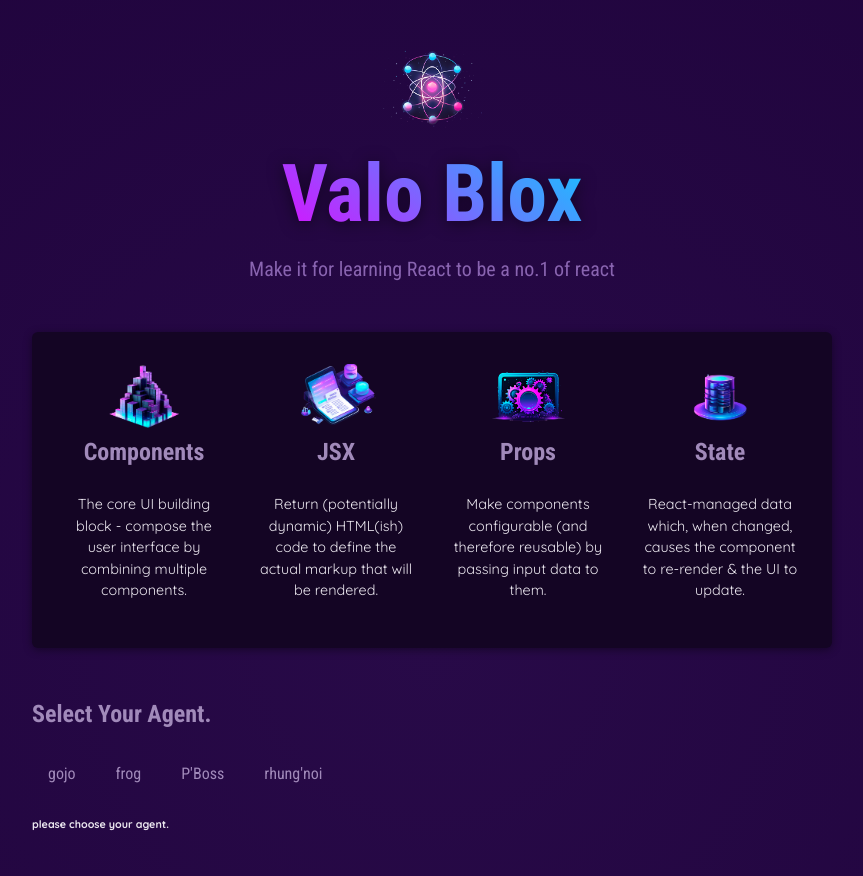
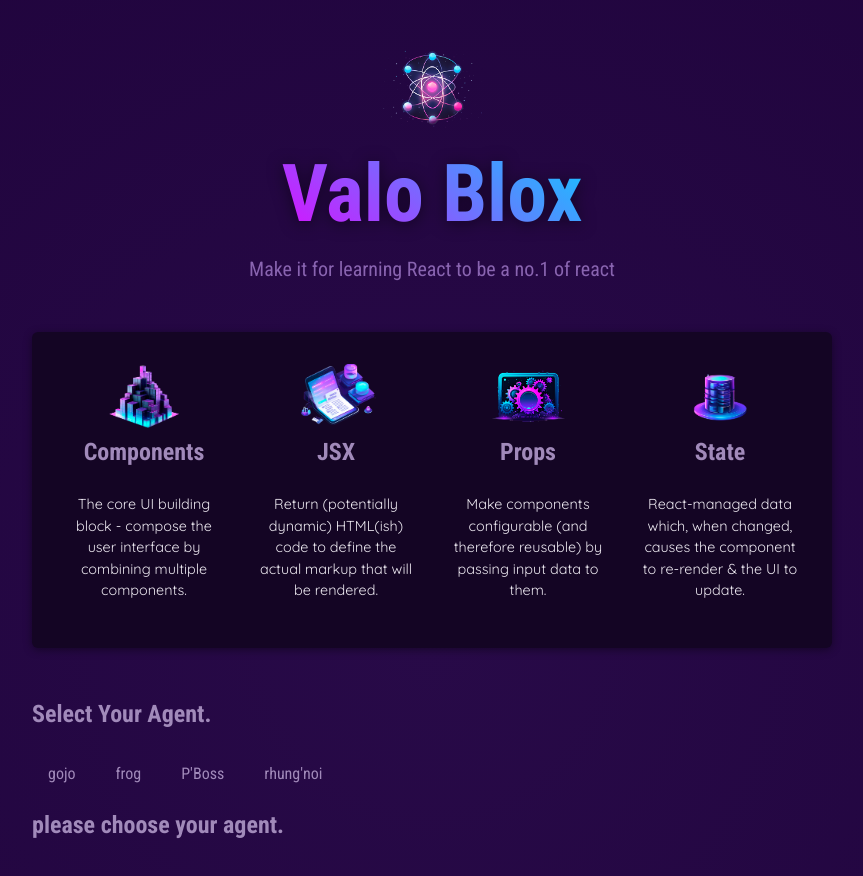
Before and after one commit to t-t13/test02, a React (Vite) app: page / in a window 1280 px wide. Shown: the top 876 px of the page, without its empty margins (208-1071 px from the left). Built offline with nearby package versions, Linux system fonts and the light colour scheme.

Commit message:
react-learning-update # 06 : separate component

```diff
--- a/src/components/Examples/Examples.jsx
+++ b/src/components/Examples/Examples.jsx
@@ -2,6 +2,7 @@ import { useState } from "react";
 import { EXAMPLES } from "../../data";
 import TabButton from "../TabButton/TabButton";
 import Section from "../Sections/Sections";
+import Tabs from "../Tabs/Tab";
 
 export function Examples() {
     // state that can management by hook is useState();
@@ -12,34 +13,32 @@ export function Examples() {
         setAgent(message);
     }
 
-    return (
-        <Section title="Select Your Agent." id="examples">
-            <menu id="">
-                {/* <TabButton onClickThisBut={() => clickTabButton("nah I'd win.")}> gojo </TabButton>
-      <TabButton onClickThisBut={() => clickTabButton("Mu ha ha ha ha.")}> frog </TabButton>
-      <TabButton onClickThisBut={() => clickTabButton("Age it's not reason, can I fight.")}> rhung'noi </TabButton>
-      <TabButton onClickThisBut={() => clickTabButton("Age it's not reason, can I fight."
-      )}> rhung'noi </TabButton> */}
+    let tabContent = <h2> please choose your agent.</h2>;
 
-                <TabButton isSelected={agent === "gojo"} onClickThisBut={() => clickTabButton("gojo")}> gojo </TabButton>
-                <TabButton isSelected={agent === "frog"} onClickThisBut={() => clickTabButton("frog")}> frog </TabButton>
-                <TabButton isSelected={agent === "pBoss"} onClickThisBut={() => clickTabButton("pBoss")}> P'Boss </TabButton>
-                <TabButton isSelected={agent === "rhungNoi"} onClickThisBut={() => clickTabButton("rhungNoi")}> rhung'noi </TabButton>
-
-                {/* หาก description มีการเปลี่ยนแปลง example ก็จะแสดงผลต่างออกไปตามค่าของ description */}
-            </menu>
-
-            {agent ?
+    agent ? tabContent =
         <div id="tab-content">
             <p> {EXAMPLES[agent].title} </p>
             <p> {EXAMPLES[agent].description} </p>
             <p> {EXAMPLES[agent].code} </p>
         </div>
         :
-                <div>
-                    <h6> please choose your agent.</h6>
-                </div>
+        <h2> please choose your agent.</h2>;
+
+    return (
+
+        <Section title="Select Your Agent." id="examples">
+            <Tabs
+                tabButton={
+                    <>
+                        <TabButton isSelected={agent === "gojo"} onClickThisBut={() => clickTabButton("gojo")}> gojo </TabButton>
+                        <TabButton isSelected={agent === "frog"} onClickThisBut={() => clickTabButton("frog")}> frog </TabButton>
+                        <TabButton isSelected={agent === "pBoss"} onClickThisBut={() => clickTabButton("pBoss")}> P'Boss </TabButton>
+                        <TabButton isSelected={agent === "rhungNoi"} onClickThisBut={() => clickTabButton("rhungNoi")}> rhung'noi </TabButton>
+                    </>
                 }
+            >
+                {tabContent}
+            </Tabs>
 
         </Section>
     );
--- /dev/null
+++ b/src/components/Tabs/Tab.jsx
@@ -0,0 +1,10 @@
+export default function Tabs ({tabButton, children}){
+    return (
+        <>
+        <menu>
+            {tabButton}
+        </menu>
+            {children}
+        </>
+    )
+}
```
Lines whose indentation alone changed are shown as unchanged.
